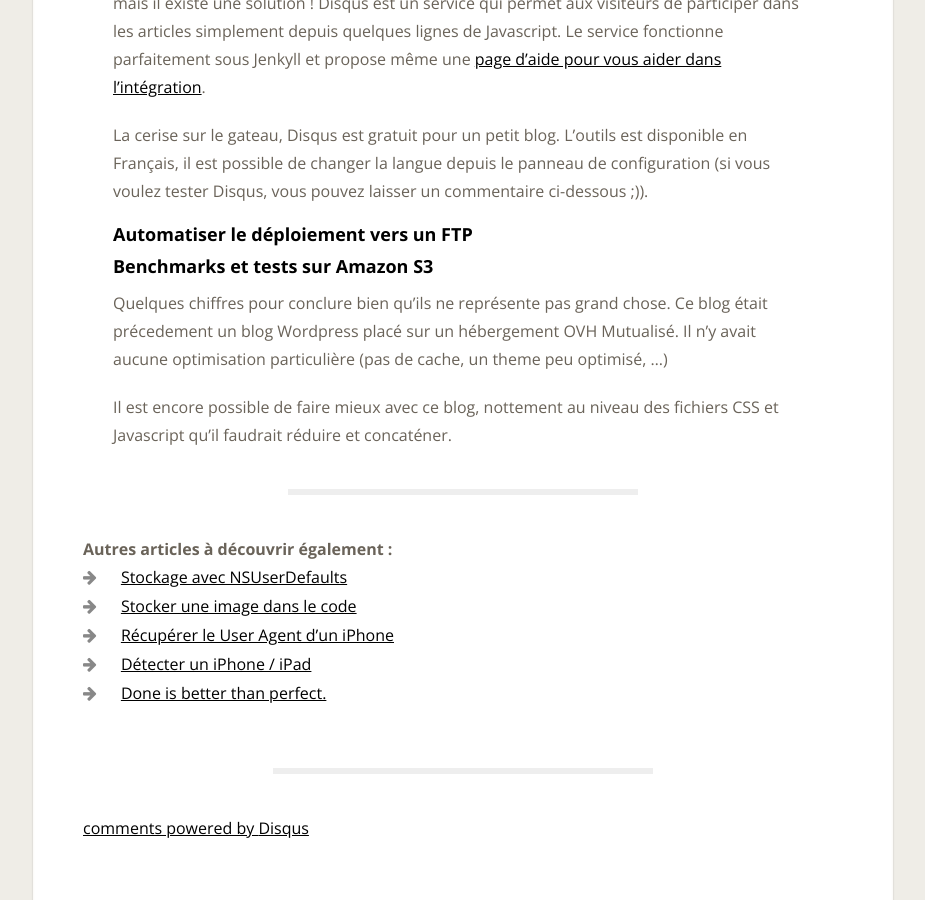
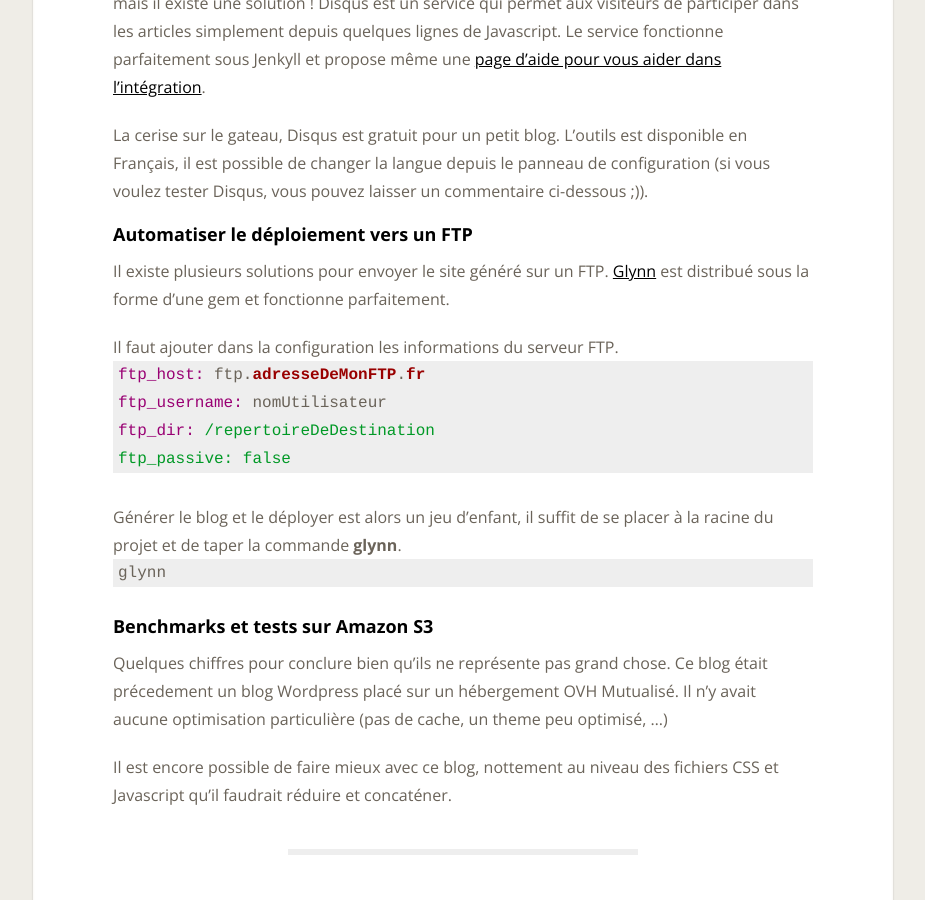
Before and after one commit to Toam/toam.fr, a Jekyll site: the page built from _posts/2013-05-12-tutorial-jekyll.markdown, in a window 1280 px wide and 900 px high, scrolled down 2893 px. Shown: the whole window, without its empty margins (177-1102 px from the left). Built offline with Jekyll 4.4.1, drawn with Linux system fonts in a browser that asks for light colours; nearby versions of some CDN libraries; comment, search, counter and statistics services are not loaded.

Commit message:
Updated 2013-05-12-tutorial-jekyll.markdown

```diff
--- a/_posts/2013-05-12-tutorial-jekyll.markdown
+++ b/_posts/2013-05-12-tutorial-jekyll.markdown
@@ -120,6 +120,20 @@
 La cerise sur le gateau, Disqus est gratuit pour un petit blog. L'outils est disponible en Français, il est possible de changer la langue depuis le panneau de configuration (si vous voulez tester Disqus, vous pouvez laisser un commentaire ci-dessous ;)).
 
 ##### Automatiser le déploiement vers un FTP
+Il existe plusieurs solutions pour envoyer le site généré sur un FTP. [Glynn](https://github.com/dmathieu/glynn) est distribué sous la forme d'une gem et fonctionne parfaitement.
+
+Il faut ajouter dans la configuration les informations du serveur FTP.
+{% highlight ruby %}
+ftp_host: ftp.adresseDeMonFTP.fr
+ftp_username: nomUtilisateur
+ftp_dir: /repertoireDeDestination
+ftp_passive: false
+{% endhighlight %}
+
+Générer le blog et le déployer est alors un jeu d'enfant, il suffit de se placer à la racine du projet et de taper la commande **glynn**.
+{% highlight ruby %}
+glynn
+{% endhighlight %}
 
 ##### Benchmarks et tests sur Amazon S3
 Quelques chiffres pour conclure bien qu'ils ne représente pas grand chose. Ce blog était précedement un blog Wordpress placé sur un hébergement OVH Mutualisé. Il n'y avait aucune optimisation particulière (pas de cache, un theme peu optimisé, ...)
```
